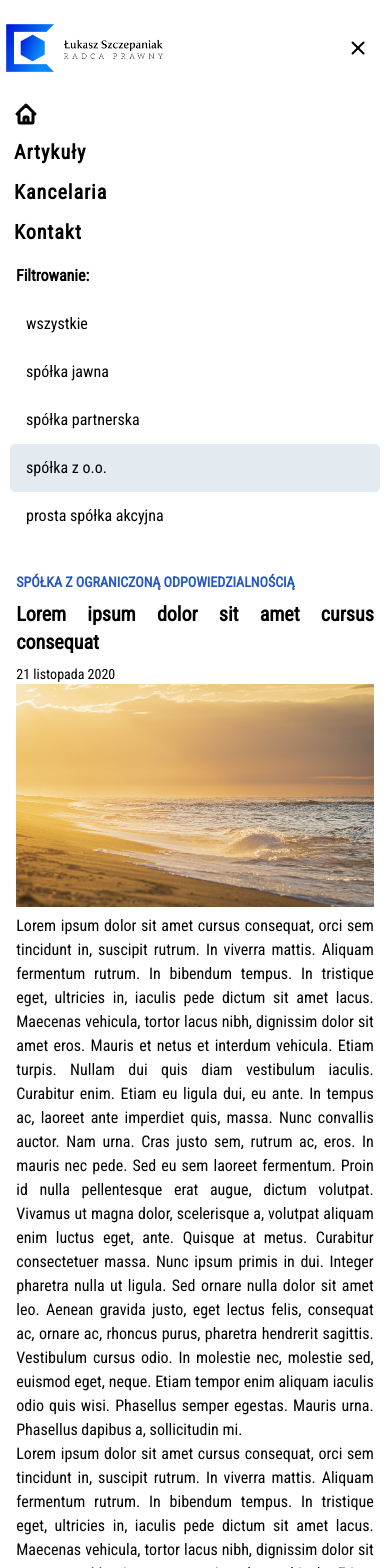
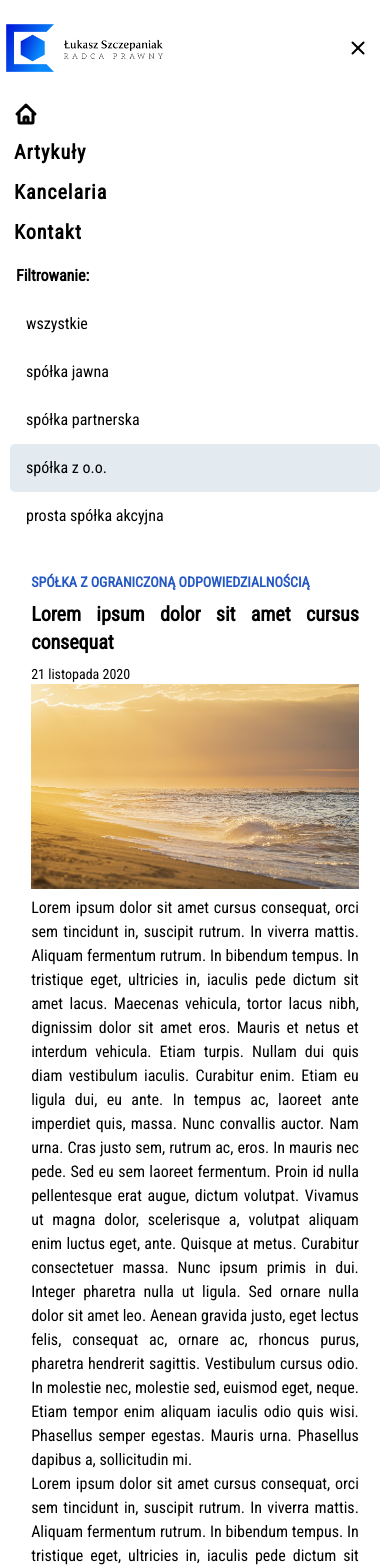
Before and after one commit to lukaszwebdev7/blog-ksh, a Next.js app: page /posts/spolka_z_o_o/Lorem-ipsum-dolor-sit-amet6 in a window 390 px wide. Shown: the top 1568 px of the page. Built offline with nearby package versions, Linux system fonts and the light colour scheme; what @tailwindcss/typography would draw is missing.

Commit message:
change post-content

```diff
--- a/components/posts/post-detail/post-content.js
+++ b/components/posts/post-detail/post-content.js
@@ -17,9 +17,10 @@ function PostContent(props) {
 	const router = useRouter();
 
 	return (
-		<div className="">
-			<button className="hidden sm:block mt-4 relative" type="button" onClick={() => router.back()}>
-				<div className=" flex sm:flex-row items-center font-bold fixed text-gray-25 fixed">
+		<div className="flex justify-center">
+			<div className="w-11/12 sm:w-3/4 lg:w-full">
+				<button className="hidden lg:block mt-4 relative" type="button" onClick={() => router.back()}>
+					<div className=" flex lg:flex-row items-center font-bold fixed text-gray-25 fixed">
 						<div className="mr-4">
 							<svg
 								xmlns="http://www.w3.org/2000/svg"
@@ -41,12 +42,17 @@ function PostContent(props) {
 				</button>
 				<div className="flex justify-center text-justify mb-20">
 					<article className="w-11/12 md:w-10/12 lg:w-3/5 2xl:w-1/2 ">
-					<PostHeader date={formattedDate} category={post.category} title={post.title} image={imagePath} />
+						<PostHeader
+							date={formattedDate}
+							category={post.category}
+							title={post.title}
+							image={imagePath}
+						/>
 						<div className="prose max-w-none">
 							<ReactMarkdown>{post.content}</ReactMarkdown>
 						</div>
-					<button className="sm:hidden mt-4" type="button" onClick={() => router.back()}>
-						<div className="flex sm:flex-row items-center font-bold  text-gray-25">
+						<button className="lg:hidden mt-4" type="button" onClick={() => router.back()}>
+							<div className="flex lg:flex-row items-center font-bold  text-gray-25">
 								<div className="mr-4">
 									<svg
 										xmlns="http://www.w3.org/2000/svg"
@@ -69,6 +75,7 @@ function PostContent(props) {
 					</article>
 				</div>
 			</div>
+		</div>
 	);
 }
 
```
Lines whose indentation alone changed are shown as unchanged.
